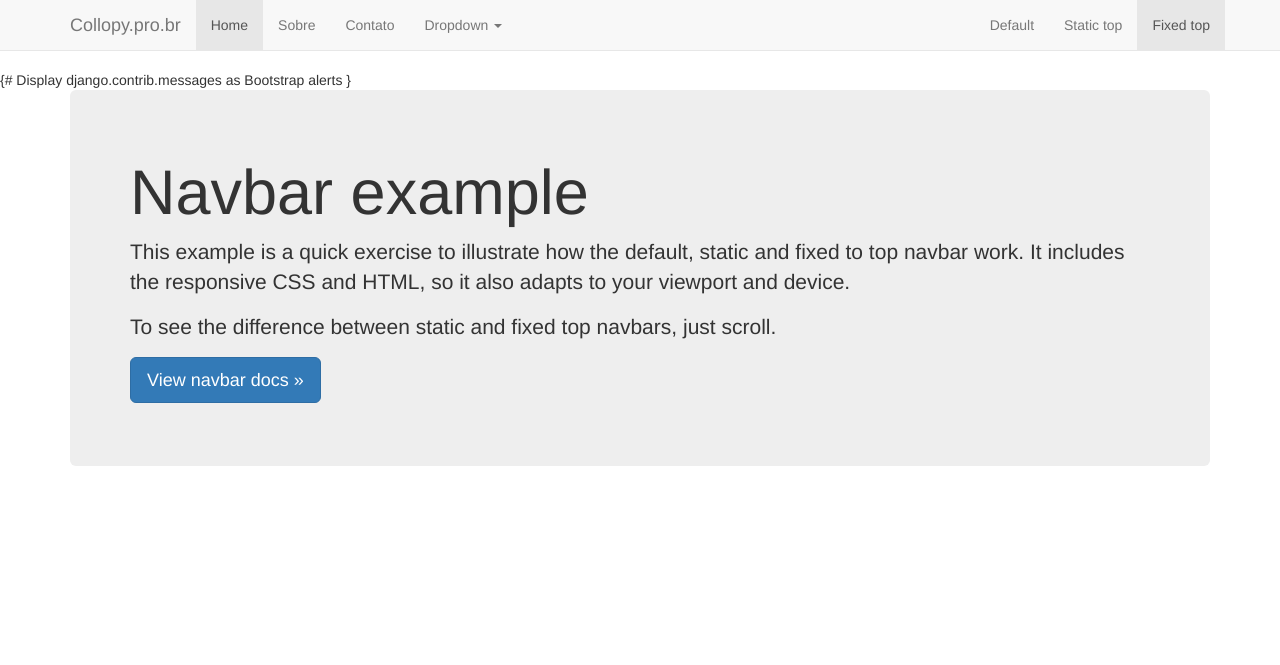
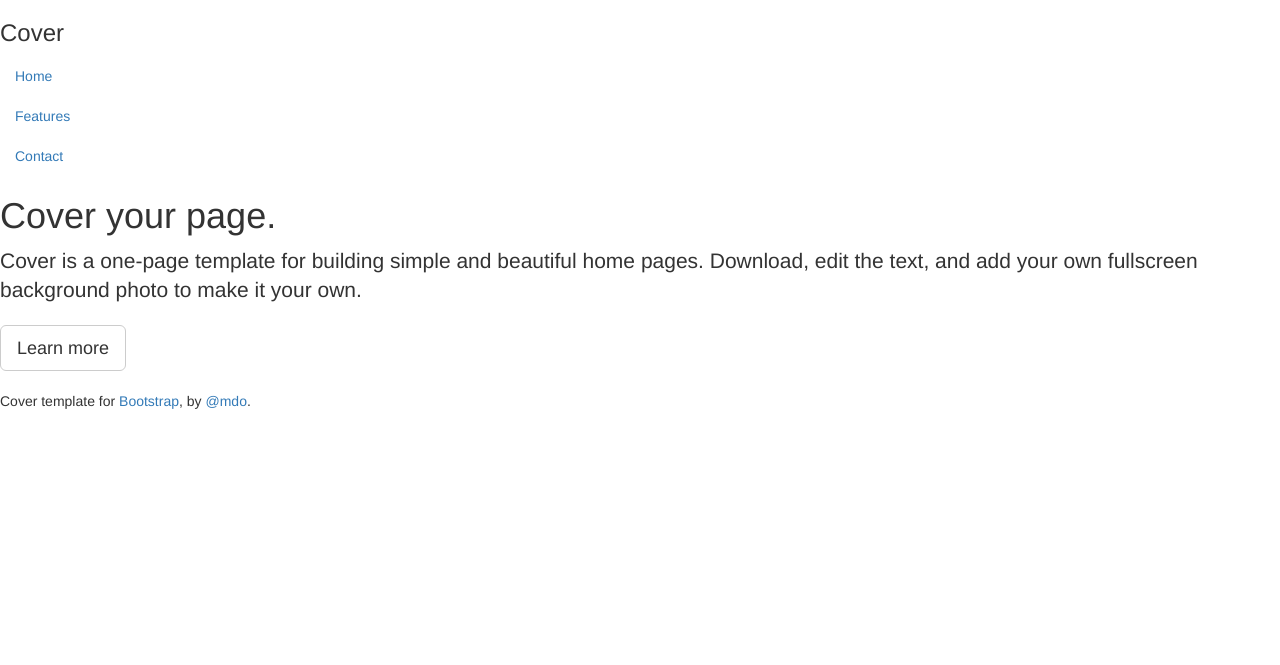
Before and after one commit to romulocollopy/collopyprobr, a Django app: page / in a window 1280 px wide. Shown: the top 665 px of the page. After the commit the page ends 409 px from the top, so only its background shows below. Run offline with Django 3.2, Linux system fonts and the light colour scheme; some libraries are stand-ins or nearby versions.

Commit message:
change home template

```diff
--- a/collopyprobr/core/templates/bootstrap2.html
+++ b/collopyprobr/core/templates/bootstrap2.html
@@ -1,6 +1,5 @@
 {% load bootstrap3 %}
 
-{# Display django.contrib.messages as Bootstrap alerts }
 {% bootstrap_messages %}
 
 <!DOCTYPE html>
@@ -29,6 +28,8 @@
   </head>
 
   <body>
+      <!-- Wrap page content from footer -->
+      <div class="wrap">
 
     <!-- Fixed navbar -->
     <div class="navbar navbar-default navbar-fixed-top" role="navigation">
@@ -82,11 +83,18 @@
       </div>
 
     </div> <!-- /container -->
+    </div> <!--wrap-->
+    <div id="footer">
+          <div class="container">
+            <p class="text-muted">Place sticky footer content here.</p>
+          </div>
+    </div>
 
 
     <!-- Bootstrap core JavaScript
     ================================================== -->
     <!-- Placed at the end of the document so the pages load faster -->
+    <script src="{{ STATIC_URL }}js/jquery-1.11.0.min.js"></script>
     {% bootstrap_javascript %}
   </body>
 </html>
--- a/collopyprobr/core/templates/index.html
+++ b/collopyprobr/core/templates/index.html
@@ -1,33 +1,77 @@
-<html>
-    <head>
-        <title>Rômulo Collopy's Homepage</title>
-    </head>
-    <body>
-        <!-- HEADER -->
-        <div id='header'>
-            <h1>Welcome to my website!</h1>
-        </div>
-        <!-- END HEADER -->
+{% load bootstrap3 %}
+{% bootstrap_messages %}
 
-        <!-- MENU -->
-        <div id='menu'>
-        </div>
-        <!-- END MENU -->
+<!DOCTYPE html>
+<html lang="en">
+  <head>
+    <meta charset="utf-8">
+    <meta http-equiv="X-UA-Compatible" content="IE=edge">
+    <meta name="viewport" content="width=device-width, initial-scale=1">
+    <meta name="description" content="">
+    <meta name="author" content="">
+    <link rel="shortcut icon" href="../../assets/ico/favicon.ico">
 
-        <!-- MAIN -->
-        <div id='main'>
+    <title>collopy.pro.br</title>
 
+     <!-- Bootstrap core CSS -->
+     {% bootstrap_css %}
 
+    <!-- Custom styles for this template -->
+    <link href="{{ STATIC_URL}}css/cover.css" rel="stylesheet">
+
+    <!--[if lt IE 9]><script src="../../assets/js/ie8-responsive-file-warning.js"></script><![endif]-->
+
+    <!-- HTML5 shim and Respond.js IE8 support of HTML5 elements and media queries -->
+    <!--[if lt IE 9]>
+      <script src="https://oss.maxcdn.com/libs/html5shiv/3.7.0/html5shiv.js"></script>
+      <script src="https://oss.maxcdn.com/libs/respond.js/1.4.2/respond.min.js"></script>
+    <![endif]-->
+  </head>
+
+  <body>
+
+    <div class="site-wrapper">
+
+      <div class="site-wrapper-inner">
+
+        <div class="cover-container">
+
+          <div class="masthead clearfix">
+            <div class="inner">
+              <h3 class="masthead-brand">Cover</h3>
+              <ul class="nav masthead-nav">
+                <li class="active"><a href="#">Home</a></li>
+                <li><a href="#">Features</a></li>
+                <li><a href="#">Contact</a></li>
+              </ul>
+            </div>
+          </div>
+
+          <div class="inner cover">
+            <h1 class="cover-heading">Cover your page.</h1>
+            <p class="lead">Cover is a one-page template for building simple and beautiful home pages. Download, edit the text, and add your own fullscreen background photo to make it your own.</p>
+            <p class="lead">
+              <a href="#" class="btn btn-lg btn-default">Learn more</a>
+            </p>
+          </div>
+
+          <div class="mastfoot">
+            <div class="inner">
+              <p>Cover template for <a href="http://getbootstrap.com">Bootstrap</a>, by <a href="https://twitter.com/mdo">@mdo</a>.</p>
+            </div>
+          </div>
 
         </div>
-        <!-- END MAIN -->
 
-        <!-- FOOTER -->
-        <div id='footer'>
+      </div>
 
+    </div>
 
-        </div>
-        <!-- END FOOTER -->
-
-    </body>
-<html>
+    <!-- Bootstrap core JavaScript
+    ================================================== -->
+    <!-- Placed at the end of the document so the pages load faster -->
+    <script src="{{ STATIC_URL }}js/jquery-1.11.0.min.js"></script>
+    {% bootstrap_javascript %}
+    <script src="{{ STATIC_URL }}js/docs.min.js"></script>
+  </body>
+</html>
--- a/collopyprobr/core/views.py
+++ b/collopyprobr/core/views.py
@@ -2,4 +2,4 @@
 from django.views.generic import TemplateView
 
 class HomeView(TemplateView):
-    template_name = "bootstrap2.html"
+    template_name = "index.html"
--- a/collopyprobr/static/css/navbar-fixed-top.css
+++ /dev/null
@@ -1,4 +0,0 @@
-body {
-  min-height: 2000px;
-  padding-top: 70px;
-}
```
Also changed, not shown: 1 other file.
